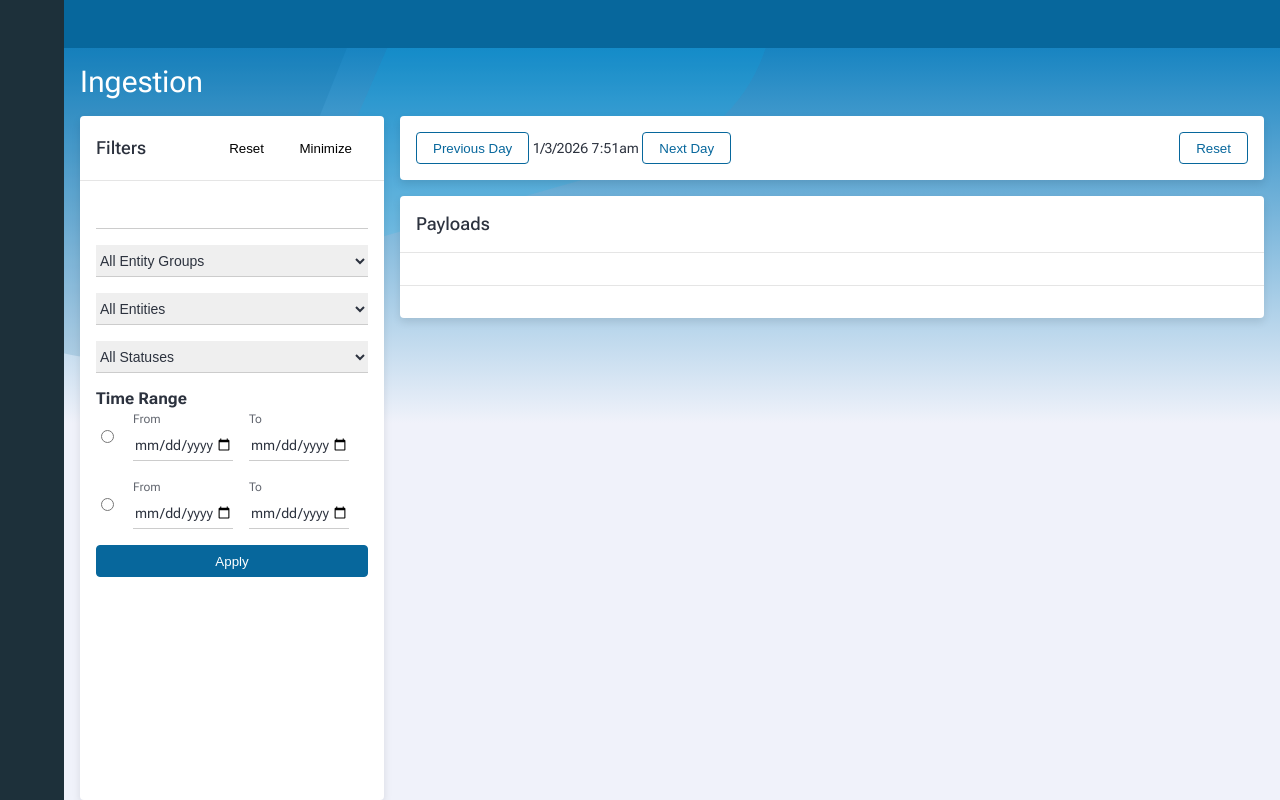
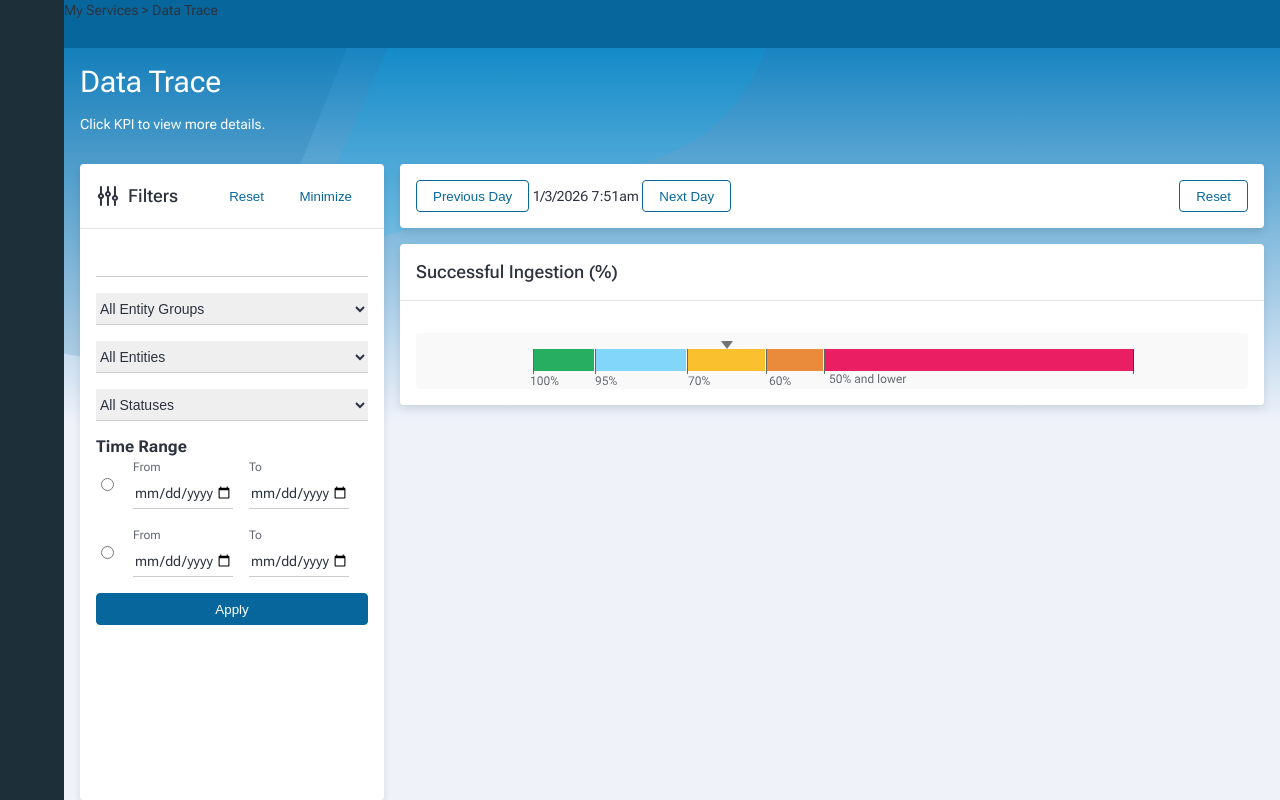
Before and after one commit to fluffandlogic/tracedata, a Flask app: page / in a window 1280 px wide. Run offline with Flask 3, Linux system fonts and the light colour scheme; data that the repository does not hold is empty.

Commit message:
Added design components to layout. Tweaked icons.

```diff
--- a/app/static/css/main.css
+++ b/app/static/css/main.css
@@ -1,6 +1,3 @@
-.roboto-flex {
-
-}
 .roboto-flex.roboto-flex-light {
     font-weight: 400;
 }
@@ -72,6 +69,9 @@ body {
 header, nav, hgroup, aside, section, footer {
     display: flex;
 }
+hgroup {
+    flex-direction: column;
+}
 h1,h2,h3,h4,h5,h6 {
     padding: 0;
     margin: 0;
@@ -82,6 +82,8 @@ h1 {
     line-height: 2.25rem; /* 36px */
 }
 h2 {
+    display: flex;
+    align-items: center;
     font-weight: var(--font-med);
     font-size: 1.125rem; /* 18px */
     line-height: 1.5rem; /* 24px */
@@ -123,6 +125,12 @@ select {
     display: flex;
     gap: 1rem;
 }
+.icon {
+    display: block;
+    width: 1.5rem;
+    height: 1.5rem;
+    margin-right: 0.5rem;
+}
 .page-filter .radio-group input[type="date"] {
     width: 100px;
 }
@@ -143,8 +151,9 @@ select {
     color: var(--color-med-blue);
 }
 .button-text {
+    border: 0;
     background-color: transparent;
-    border: 0;
+    color: var(--color-med-blue);
 }
 button:hover {
     cursor: pointer;
--- a/app/templates/calendar.html
+++ b/app/templates/calendar.html
@@ -8,11 +8,23 @@
         <link href="https://fonts.googleapis.com/css2?family=Roboto+Flex:opsz,wght,XOPQ,XTRA,YOPQ,YTDE,YTFI,YTLC,YTUC@8..144,100..1000,96,468,79,-203,738,514,712&display=swap" rel="stylesheet">
         <link rel="stylesheet" href="/static/css/main.css">
         <style>
+            .calendarplot {
+                margin-bottom: 1rem;
+            }
             .calendarplot-row-header {
-                width: 0.29%
+                width: 0.29%;
+                text-align: right;
+                padding-right: 1rem;
+                border-bottom: 1px solid #eee;
             }
             .calendarplot-day {
                 width: 0.28%
+            }
+            .calendarplot-legend {
+                display: flex;
+                justify-content: center;
+                border-radius: 4px;
+                background-color: #F9F9F9;
             }
         </style>
     </head>
@@ -20,7 +32,7 @@
         <main class="main">
             <header class="main-header">
                 <div class="main-header-breadcrumb">
-
+                    My Services > Data Trace
                 </div>
                 <div class="main-header-toolbar">
 
@@ -32,14 +44,15 @@
             </nav>
 
             <hgroup class="page-title">
-                <h1>Ingestion</h1>
+                <h1>Data Trace</h1>
+                <p>Click KPI to view more details.</p>
             </hgroup>
 
             <aside class="page-filter">
                 <div class="card">
                     <div class="card-header">
                         <h2>
-                            Filters
+                            <span class="icon"><img src="/static/img/icon-sliders.svg" alt=""></span>Filters
                         </h2>
                         <div class="card-header-actions">
                             <button class="button button-text">Reset</button>
@@ -104,7 +117,7 @@
 
                 <div class="card">
                     <div class="card-header">
-                        <h2>Payloads</h2>
+                        <h2>Successful Ingestion (%)</h2>
                     </div>
                     <div class="card-body">
 
@@ -131,9 +144,10 @@
                             </tr>
                         {% endfor %}
                         </table>
+                        <div class="calendarplot-legend">
+                            <img src="/static/img/calendar-plot-legend.svg" alt="">
+                        </div>
 
-                    </div>
-                    <div class="card-footer">
                     </div>
                 </div>
 
```
Also changed, not shown: app/static/img/calendar-plot-legend.svg (added).
